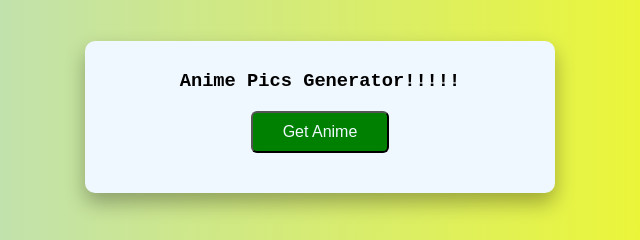
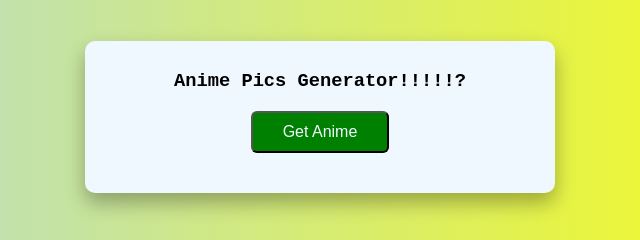
Before and after one commit to brianrobs/amine-pics-generator, a plain HTML site: page index.html in a window 1280 px wide. Shown: the part 283-523 px from the top of the page, 320-960 px from the left. Drawn offline with Linux system fonts and the light colour scheme.

Commit message:
Added a ? to the end of the h3 header

```diff
--- a/index.html
+++ b/index.html
@@ -9,7 +9,7 @@
 </head>
 <body>
     <div class="container">
-        <h3>Anime Pics Generator!!!!!</h1>
+        <h3>Anime Pics Generator!!!!!?</h1>
         <button class="btn" id="btn">Get Anime</button>
         <div class="anime-container">
             <img class="anime-img" src="https://c.files.bbci.co.uk/F382/production/_123883326_852a3a31-69d7-4849-81c7-8087bf630251.jpg">
```
